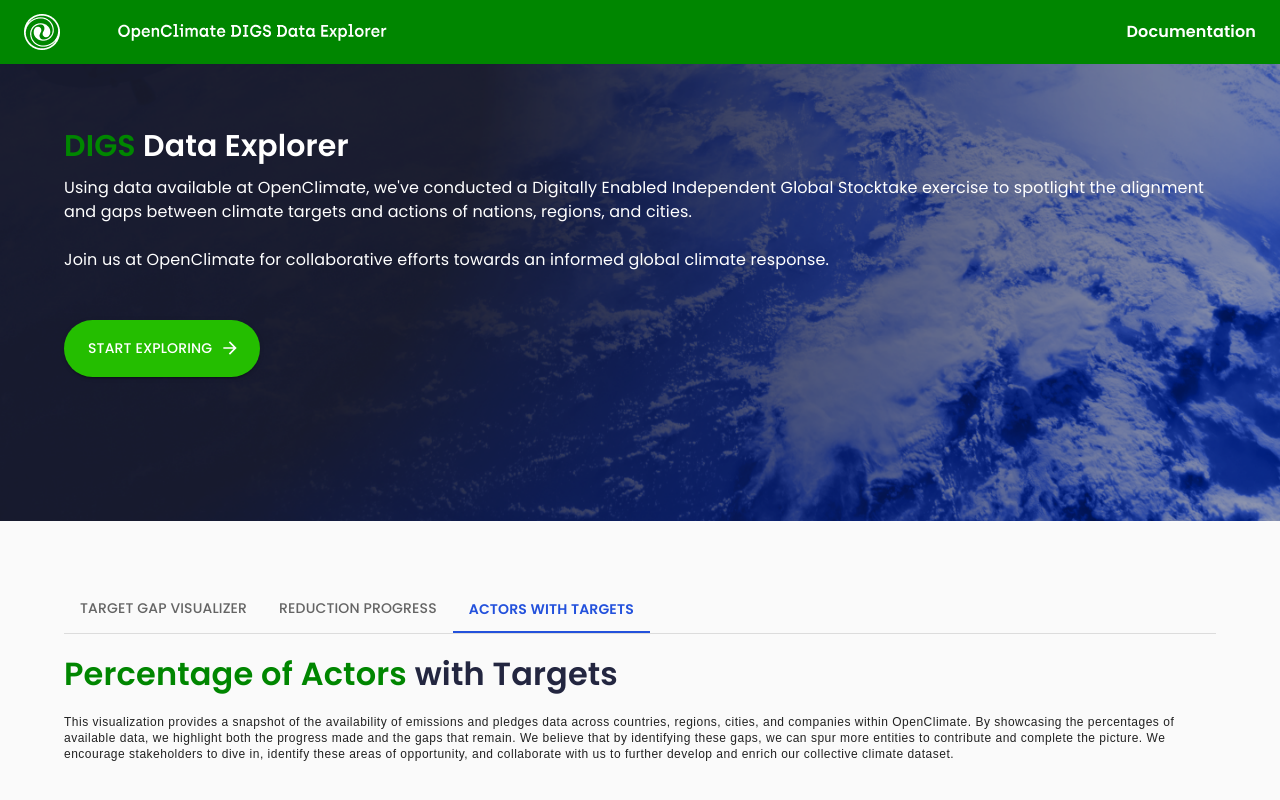
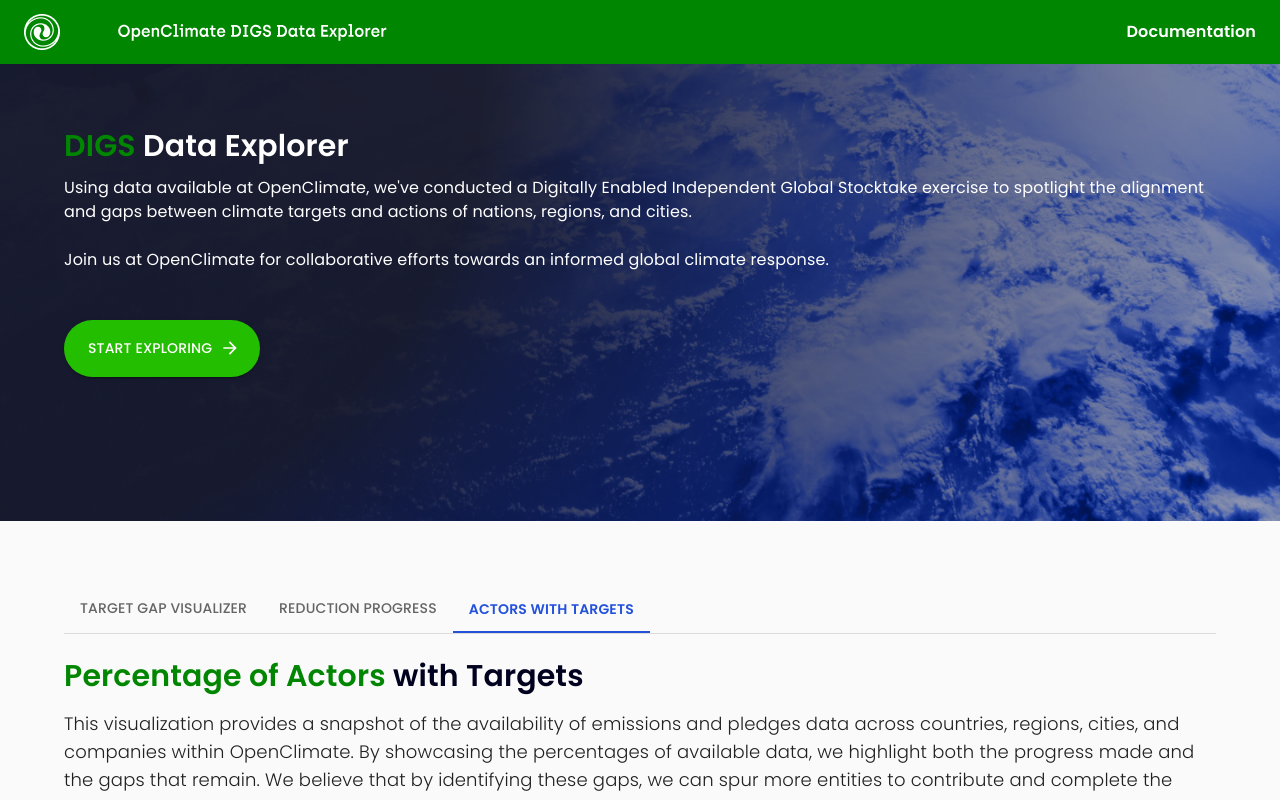
Before and after one commit to Open-Earth-Foundation/target-gap, a Next.js app: page / in a window 1280 px wide. Both pictures are taken after a click on the tab "ACTORS WITH TARGETS". Shown: the top 800 px of the page. Built offline with nearby package versions, Linux system fonts and the light colour scheme; no server answers.

Commit message:
fix: layout and text formatting on ActorsWithTargetsTabs
Signed-off-by: Milan Gruner <milangruner@gmail.com>

```diff
--- a/src/components/tabs/ActorsWithTargetsTabs.tsx
+++ b/src/components/tabs/ActorsWithTargetsTabs.tsx
@@ -16,6 +16,7 @@ import {
 import Image from "next/image";
 import { CoverageData, CoverageDiagramEntry } from "@/lib/models";
 import { getCoverageData } from "@/lib/api";
+import TextBox from "../sections/TextBox";
 
 const ActorsWithTargetsTabs = () => {
   const [isLoading, setLoading] = useState(true);
@@ -146,7 +147,7 @@ const ActorsWithTargetsTabs = () => {
 
   const LegendContent = () => {
     return (
-      <div className="h-[100px] w-[400px] flex gap-8 top-[40px] relative">
+      <div className="h-[100px] w-[400px] flex gap-4 top-[40px] relative">
         <div className="flex bg-[#E8EAFB] gap-[10px] h-[24px] items-center justify-center p-[8px] rounded-[50px] text-xs">
           <div className="h-[5px] w-[16px] bg-[#E9750A]" />
           <Typography
@@ -171,11 +172,18 @@ const ActorsWithTargetsTabs = () => {
     );
   };
   return (
-    <Box display="flex" flexDirection="column" gap="24px">
-      <Heading
-        titleHighlighted="Percentage of Actors "
-        titleDark="with Targets"
-        color=""
+    <Box display="flex" flexDirection="column">
+      <TextBox
+        coloredTitle="Percentage of Actors "
+        otherTitle="with Targets"
+        description={`This visualization provides a snapshot of the availability of emissions
+        and pledges data across countries, regions, cities, and companies within
+        OpenClimate. By showcasing the percentages of available data, we
+        highlight both the progress made and the gaps that remain. We believe
+        that by identifying these gaps, we can spur more entities to contribute
+        and complete the picture. We encourage stakeholders to dive in, identify
+        these areas of opportunity, and collaborate with us to further develop
+        and enrich our collective climate dataset.`}
       />
       <Typography
         fontSize="12px"
@@ -184,14 +192,6 @@ const ActorsWithTargetsTabs = () => {
         variant="body2"
         fontFamily="sans-serif"
         letterSpacing="0.5px">
-        This visualization provides a snapshot of the availability of emissions
-        and pledges data across countries, regions, cities, and companies within
-        OpenClimate. By showcasing the percentages of available data, we
-        highlight both the progress made and the gaps that remain. We believe
-        that by identifying these gaps, we can spur more entities to contribute
-        and complete the picture. We encourage stakeholders to dive in, identify
-        these areas of opportunity, and collaborate with us to further develop
-        and enrich our collective climate dataset.
       </Typography>
       {isLoading ? (
         <Box
@@ -267,43 +267,7 @@ const ActorsWithTargetsTabs = () => {
           </ResponsiveContainer>
         </Box>
       )}
-      <Box display="flex" flexDirection="column" gap="24px">
-        <Box
-          sx={{
-            display: {
-              xs: "flex",
-              md: "none",
-            },
-          }}>
-          <Typography
-            color="#008600"
-            fontSize="14px"
-            fontWeight="600"
-            lineHeight="20px">
-            Methodology&nbsp;
-          </Typography>
-          <Typography fontSize="14px" fontWeight="600" lineHeight="20px">
-            used
-          </Typography>
-        </Box>
-        <Typography
-          fontSize="12px"
-          fontWeight="400"
-          lineHeight="16px"
-          variant="body2"
-          fontFamily="sans-serif"
-          letterSpacing="0.5px">
-          The 1.5C target is calculated by lorem ipsum dolor sit amet,
-          consectetur adipiscing elit, sed do eiusmod tempor incididunt ut
-          labore et dolore magna aliqua. Ut enim ad minim veniam, quis nostrud
-          exercitation ullamco laboris nisi ut aliquip ex ea commodo consequat.
-          Duis aute irure dolor in reprehenderit in voluptate velit esse cillum
-          dolore eu fugiat nulla pariatur. Excepteur sint occaecat cupidatat non
-          proident, sunt in culpa qui officia deserunt mollit anim id est
-          laborum.
-        </Typography>
-      </Box>
-      <Box display="flex" flexDirection="column" gap="24px">
+      <Box display="flex" flexDirection="column" gap="24px" className="mt-8">
         <Heading
           titleHighlighted="Percentage of Subnationals "
           titleDark="with 2030 Targets"
```
